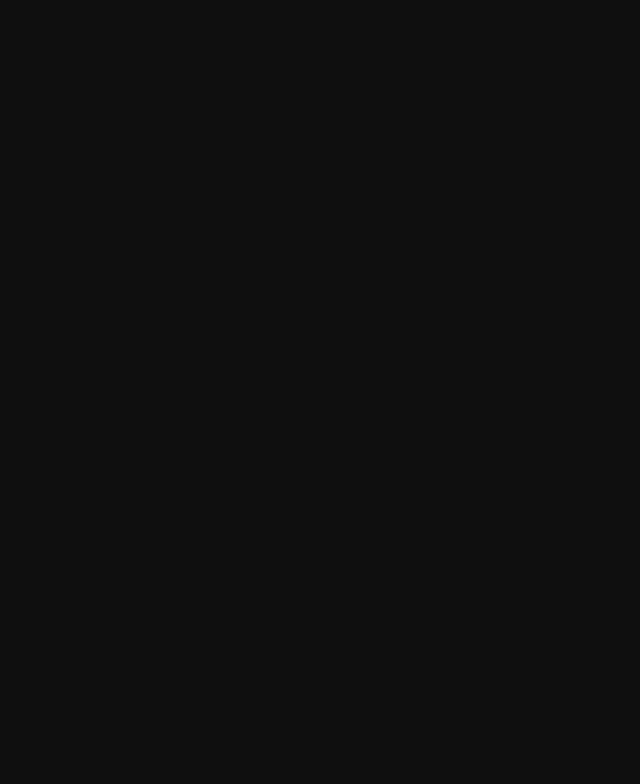
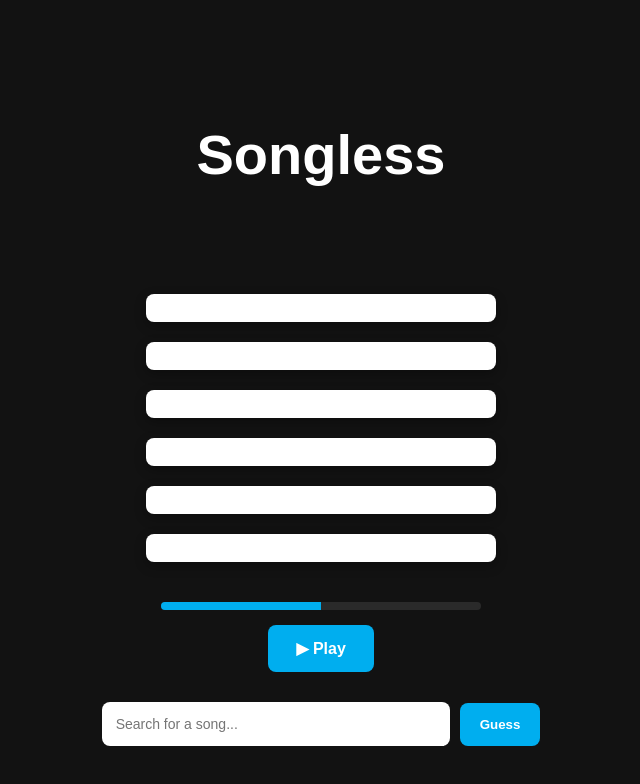
Before and after one commit to ezc9-tech/songless-clone-frontend, a React (Vite) app: page / in a window 1280 px wide. Before the commit this address had no page. Shown: the top 784 px of the page, without its empty margins (319-959 px from the left). Built offline with nearby package versions, Linux system fonts and the light colour scheme.

Commit message:
This adds the songless page and styling without functionality

```diff
--- a/src/App.jsx
+++ b/src/App.jsx
@@ -2,6 +2,7 @@
 import { Routes, Route } from "react-router-dom"
 import LoginPage from "./pages/LoginPage"
 import RegisterPage from "./pages/RegisterPage"
+import SonglessGamePage from "./pages/SonglessGamePage"
 
 function App() {
 
@@ -9,6 +10,7 @@
     <Routes>
       <Route path="/login" element={<LoginPage />} />
       <Route path="/register" element={<RegisterPage />} />
+      <Route path="/" element={<SonglessGamePage />} />
     </Routes>
   )
 }
--- /dev/null
+++ b/src/components/GuessContainer.jsx
@@ -0,0 +1,16 @@
+
+
+export default function GuessContainer() {
+    return (
+        <div className="guess-container">
+            <ul>
+                <li></li>
+                <li></li>
+                <li></li>
+                <li></li>
+                <li></li>
+                <li></li>
+            </ul>
+        </div>
+    )
+}
--- /dev/null
+++ b/src/components/Header.jsx
@@ -0,0 +1,9 @@
+
+
+export default function Header() {
+    return (
+        <header className="header">
+            <h1 className="header-title">Songless</h1>
+        </header>
+    )
+}
--- /dev/null
+++ b/src/components/PlayButtonContainer.jsx
@@ -0,0 +1,15 @@
+
+
+export default function PlayButtonContainer() {
+    const progress = 50;
+    return (
+        <div className="play-container">
+            <div className="progress-bar">
+                <div className="progress-fill" style={{ width: `${progress}%` }}/>
+            </div>
+            <button>
+                ▶ Play
+            </button>
+        </div>
+    )
+}
--- /dev/null
+++ b/src/components/SongSearch.jsx
@@ -0,0 +1,13 @@
+
+
+export default function SongSearch() {
+    return (
+        <form className="song-search" >
+            <input
+                type="text"
+                placeholder="Search for a song..."
+            />
+            <button type="submit">Guess</button>
+        </form>
+)
+}
--- /dev/null
+++ b/src/pages/SonglessGamePage.jsx
@@ -0,0 +1,16 @@
+import Header from "../components/Header"
+import GuessContainer from "../components/GuessContainer"
+import PlayButtonContainer from "../components/PlayButtonContainer"
+import SongSearch from "../components/SongSearch"
+import '../styles/SonglessPage.css'
+
+export default function SonglessGamePage() {
+    return (
+        <>
+        <Header />
+        <GuessContainer />
+        <PlayButtonContainer />
+        <SongSearch />
+        </>
+    )
+}
--- /dev/null
+++ b/src/styles/SonglessPage.css
@@ -0,0 +1,112 @@
+body {
+  background: #121212;
+  color: white;
+  font-family: Arial, sans-serif;
+  margin: 0;
+  text-align: center;
+}
+
+/* Header */
+.header {
+  padding: 30px 20px;
+  font-size: 28px;
+  font-weight: bold;
+}
+
+/* Play Button */
+.play-container {
+  margin-top: 20px;
+}
+
+.play-container button {
+  background: #00aeef;
+  border: none;
+  padding: 14px 28px;
+  color: white;
+  font-size: 16px;
+  font-weight: 600;
+  border-radius: 8px;
+  cursor: pointer;
+  transition: 0.2s ease;
+}
+
+.play-container button:hover {
+  background: #0095cc;
+  transform: translateY(-2px);
+}
+
+/* Song Search */
+.song-search {
+  margin-top: 30px;
+}
+
+.song-search input {
+  padding: 14px;
+  width: 320px;
+  border-radius: 8px;
+  border: none;
+  font-size: 14px;
+  outline: none;
+}
+
+.song-search input:focus {
+  box-shadow: 0 0 0 2px #00aeef;
+}
+
+.song-search button {
+  margin-left: 10px;
+  padding: 14px 20px;
+  background: #00aeef;
+  border: none;
+  border-radius: 8px;
+  color: white;
+  font-weight: 600;
+  cursor: pointer;
+  transition: 0.2s ease;
+}
+
+.song-search button:hover {
+  background: #0095cc;
+}
+
+.guess-container {
+  margin-top: 40px;
+  display: flex;
+  flex-direction: column;
+  align-items: center;
+  gap: 15px;
+  padding: 0;
+}
+
+.guess-container ul {
+  list-style: none;
+  padding: 0;
+  margin: 0;
+  width: 350px;
+}
+
+.guess-container li {
+  background-color: white;
+  color: black;
+  padding: 14px;
+  border-radius: 8px;
+  font-weight: 500;
+  box-shadow: 0 4px 12px rgba(0, 0, 0, 0.3);
+  margin-bottom: 20px;
+}
+
+.progress-bar {
+  width: 320px;
+  height: 8px;
+  background: #2a2a2a;
+  border-radius: 10px;
+  margin: 0 auto 15px auto;
+  overflow: hidden;
+}
+
+.progress-fill {
+  height: 100%;
+  width: 0%;
+  background: #00aeef;
+  transition: width 0.05s linear;
+}
```
